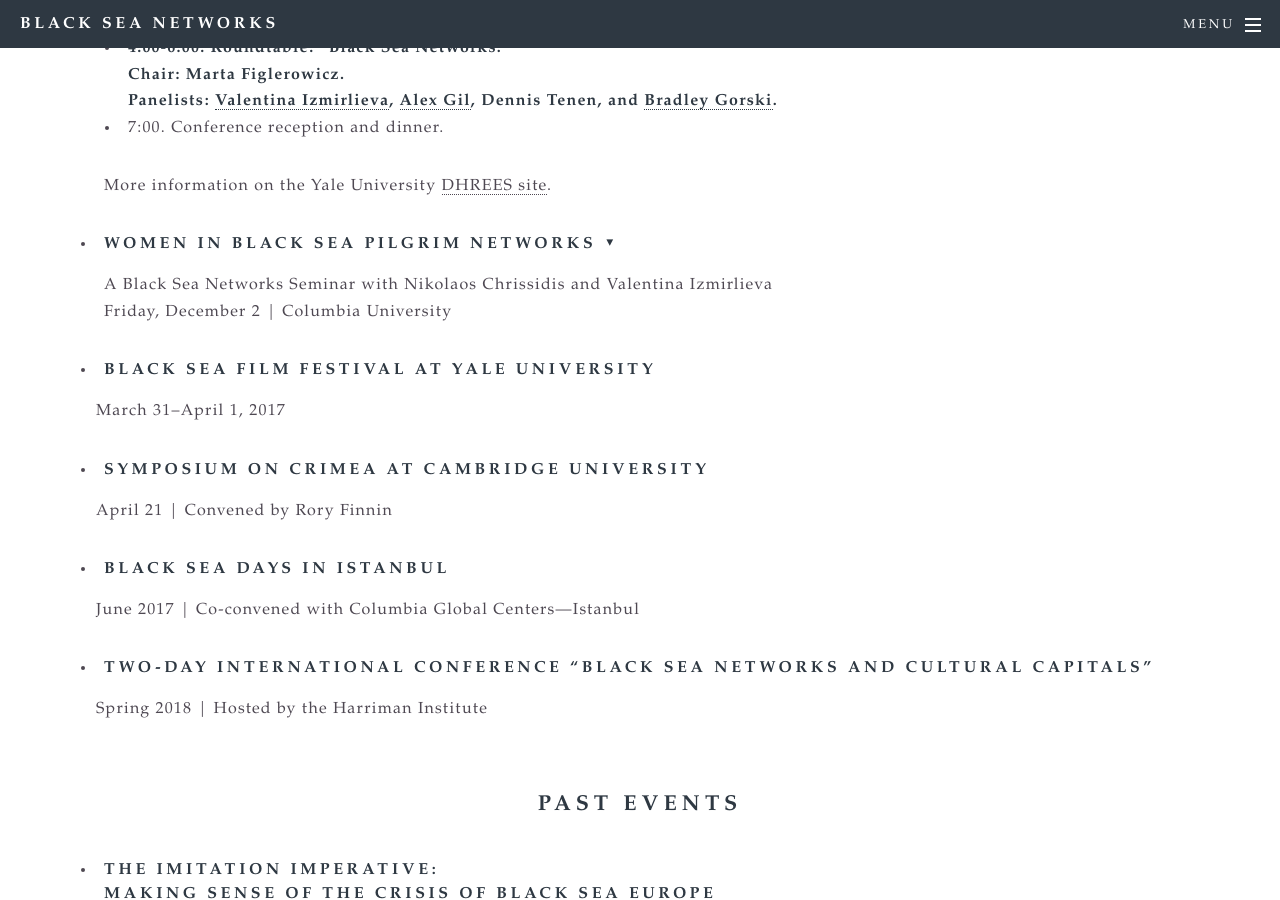
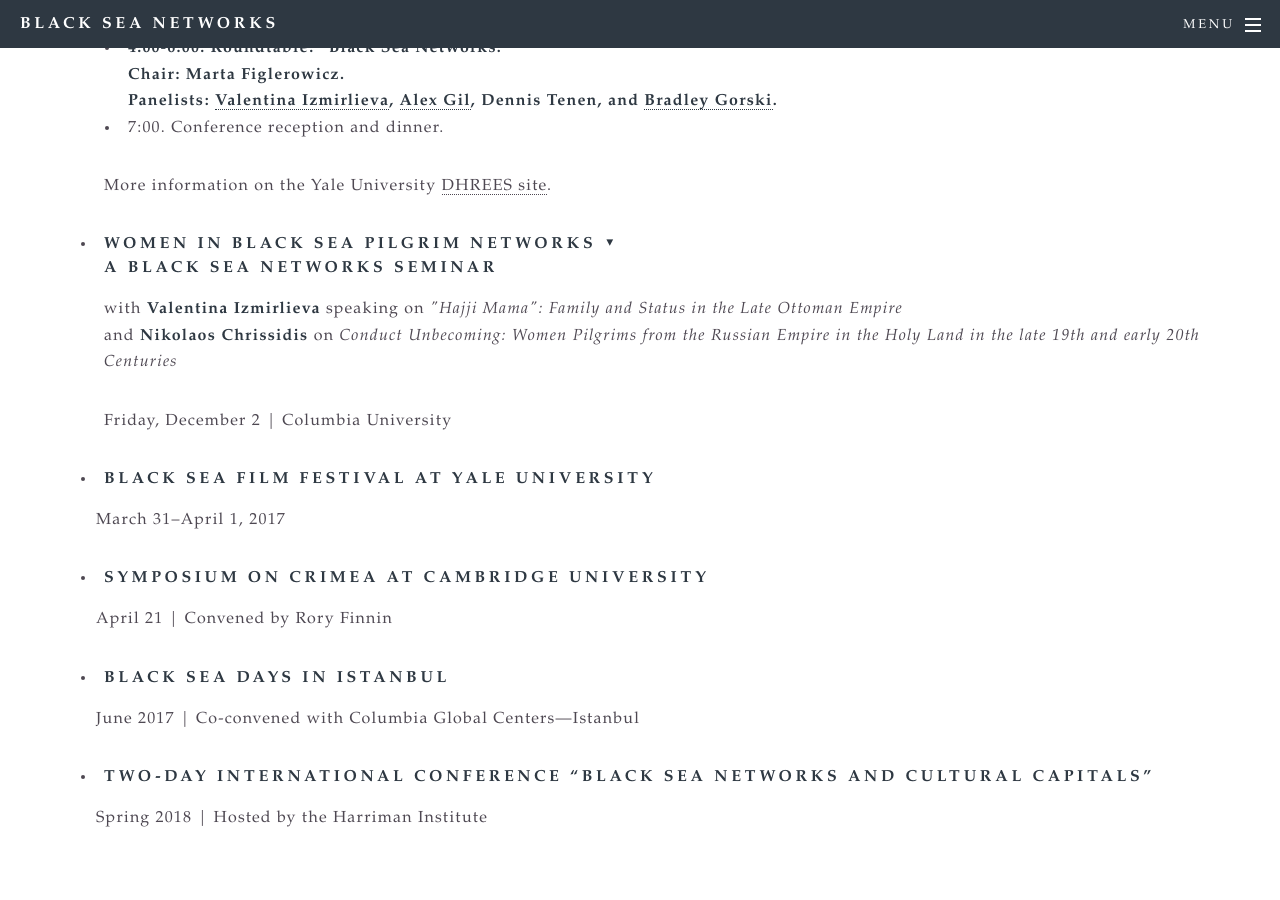
Before and after one commit to bradleygorski/blackseanet, a Jekyll site: the page built from events.html, in a window 1280 px wide and 900 px high, scrolled down 1517 px. Built offline with Jekyll 4.4.1, drawn with Linux system fonts in a browser that asks for light colours; some of the changed lines change nothing that is shown.

Commit message:
Updated text of Dec 2 event

```diff
--- a/events.html
+++ b/events.html
@@ -43,29 +43,55 @@
 
 
             <li><h4>Women in Black Sea Pilgrim Networks <span class="people-bio-button" title="Toggle Bio">▼</span>
-            </h4><p>A Black Sea Networks Seminar with Nikolaos Chrissidis and Valentina Izmirlieva<br>
-            Friday, December 2 | Columbia University</p>
+            <br>A Black Sea Networks Seminar </h4>
+		    <p align="justify">with <b>Valentina Izmirlieva</b> speaking on <i>"Hajji Mama": Family and Status in the Late Ottoman Empire</i><br>
+		    and <b>Nikolaos Chrissidis</b> on <i>Conduct Unbecoming: Women Pilgrims from the Russian Empire
+            in the Holy Land in the late 19th and early 20th Centuries</i></p>
+            <p>Friday, December 2 | Columbia University</p>
 
             <div class="people-bio">
             <p align="justify"><i>The Black Sea Networks Seminar series provides a forum for developing
-            innovative methodological approaches to networks around the Black Sea region. Each seminar brings
-            together two leading scholars who have focused on specific network relations. A junior scholar in
-            the field is invited as discussant. The events are free and open to the public. Light refreshments
+            innovative methodological approaches to networks around the Black Sea region. Seminars will include leading scholars,
+		with junior scholars acting as discussants. The events are free and open to the public. Light refreshments
             will be served after each event.</i>
 
-             <div class="w3-row-padding">
-  				<div class="w3-col s6"><img src="images/ConductUnbecoming.jpg" style="width:100%"></div>
-  				<div class="w3-col s6"><img src="images/HajjiMama.jpg" style="width:96%"></div>
+
+
+		    <div class="w3-row w3-center w3-padding-small"><img src="images/HajjiMama.jpg" alt="">
+			</div>
+            <p></p>
+
+		     <p align="justify"><b>"Hajji Mama": Family and Status in the Late Ottoman Empire</b><br>
+            Starting in the early 19th century, Eastern Orthodox men in the Ottoman Empire went
+            on the Hajj to Jerusalem “the family way,” taking along not only their wives and
+            male children, but also their elderly mothers and unmarried daughters of all age.
+            Despite the dangers of the long trip, some took their new brides on a honeymoon
+            pilgrimage so that their first child would be conceived in Jerusalem, and some even
+            took their pregnant wives so that they would give birth in the Holy Land. The Orthodox
+            Hajj to Jerusalem thus emerges as a family project and a surprising vehicle for female
+            mobility, creativity, and empowerment. This talk will explore how this transformation
+            occurred and why.</p>
+
+
+			<p align="justify"><b><a href="/people.html#core">Valentina Izmirlieva</a></b> is a historian
+			of Balkan and Russian religious cultures. She holds an appointment as Professor of Slavic
+			Literatures and Cultures at Columbia University, where she has taught since 1999 and
+			currently serves as Chair of the Department of Slavic Languages. She is the author of
+			<i>All the Names of the Lord: Lists, Mysticism, and Magic</i> (Chicago, 2008) and the
+			Principal Investigator of the global initiative “Black Sea Networks.” Her talk is based
+			on a current book project, <i>Christian Hajjis: Mobility and Status in the Late Ottoman
+			Empire</i>, which explores Christian-Muslim cultural transfers in the larger Black Sea
+			area during the long 19th century.</p>
+
+		    <div class="w3-row w3-center w3-padding-small"><img src="images/ConductUnbecoming.jpg" alt="">
 			</div>
 
-            <p></p>
-            <p align="justify"><b>Conduct Unbecoming: Women Pilgrims from the Russian Empire
+		    <p align="justify"><b>Conduct Unbecoming: Women Pilgrims from the Russian Empire
             in the Holy Land in the late 19th and early 20th Centuries</b><br>
-            By the beginning of the 20th century, females constituted two thirds of all pilgrims
-            to the Holy Land from the Russian Empire. Their lived experience of pilgrimage involved
+           By the beginning of the 20th century, two-thirds of all pilgrims from the Russian Empire to the Holy Land were female. Their lived experience of pilgrimage involved
             visits to the shrines and the associated devotional practices, but also everyday problems
             and the unavoidable navigation around international diplomatic issues, local politics
-            and Greek-Russian relations of the time.  In facing some or all of these challenges,
+            and Greek-Russian relations of the time. In facing some or all of these challenges,
             women pilgrims proved to be active agents, willing to antagonize constituted authority
             in order to preserve a modicum of independent action. As such, they energetically pursued
             their own version of the pilgrimage experience, above and beyond that envisioned by
@@ -83,28 +109,9 @@
             is a study of the “lived experience” of pilgrimage to the Holy Land from the Russian
             Empire in the long nineteenth century.</p>
 
-            <p align="justify"><b>"Hajji Mama": Family and Status in the Late Ottoman Empire</b><br>
-            Starting in the early 19th century, Eastern Orthodox men in the Ottoman Empire went
-            on the Hajj to Jerusalem “the family way,” taking along not only their wives and
-            male children, but also their elderly mothers and unmarried daughters of all age.
-            Despite the dangers of the long trip, some took their new brides on a honeymoon
-            pilgrimage so that their first child would be conceived in Jerusalem, and some even
-            took their pregnant wives so that they would give birth in the Holy Land. The Orthodox
-            Hajj to Jerusalem thus emerges as a family project and a surprising vehicle for female
-            mobility, creativity, and empowerment. This talk will explore how this transformation
-            occurred and why.</p>
 
 
-			<p align="justify"><b><a href="/people.html#core">Valentina Izmirlieva</a></b> is a historian of Balkan and Russian religious
-			cultures and Chair of the Department of Slavic Languages at Columbia University.
-			She has a strong background in critical theory and intellectual history. Two areas
-			of specialization represent the scope of her teaching interests: the religious culture
-			of the Orthodox Slavs with an emphasis on the medieval and early modern periods, and
-			literary Modernism and Postmodernism with a focus on Vladimir Nabokov. Much of her
-			research addresses cultural transfers among Christians, Jews, and Muslims in the context
-			of multi-religious empire. Her talk is based on a current book project, <i>Christian Hajjis:
-			Mobility and Status in the Late Ottoman Empire</i>, which explores Christian-Muslim cultural
-			transfers in the larger Black Sea area during the long 19th century. </p>
+
 
 		    <p align="justify">Discussant: <b>Ulug Kuzuoglu</b> (Columbia History)</p>
 			</div></li>
```
